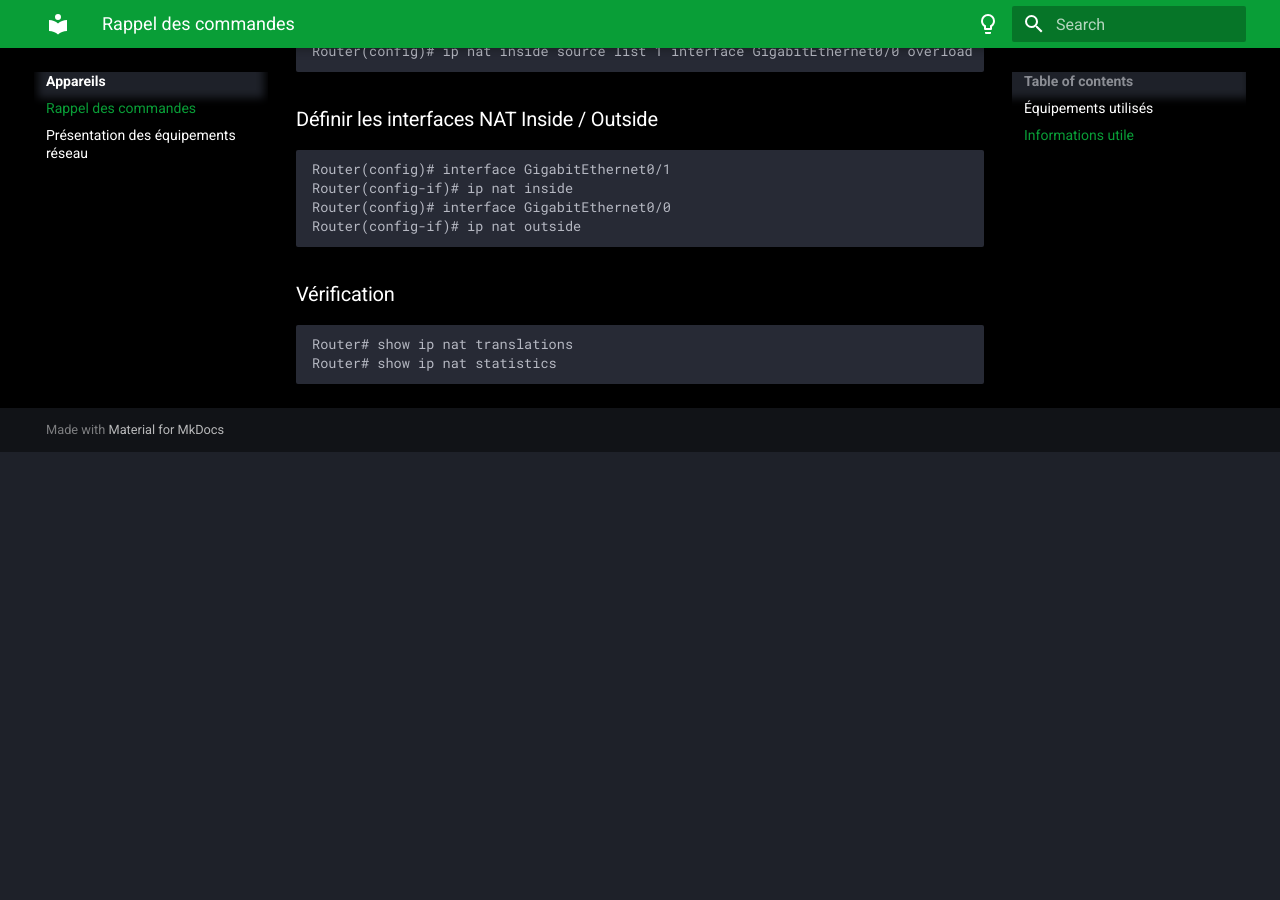
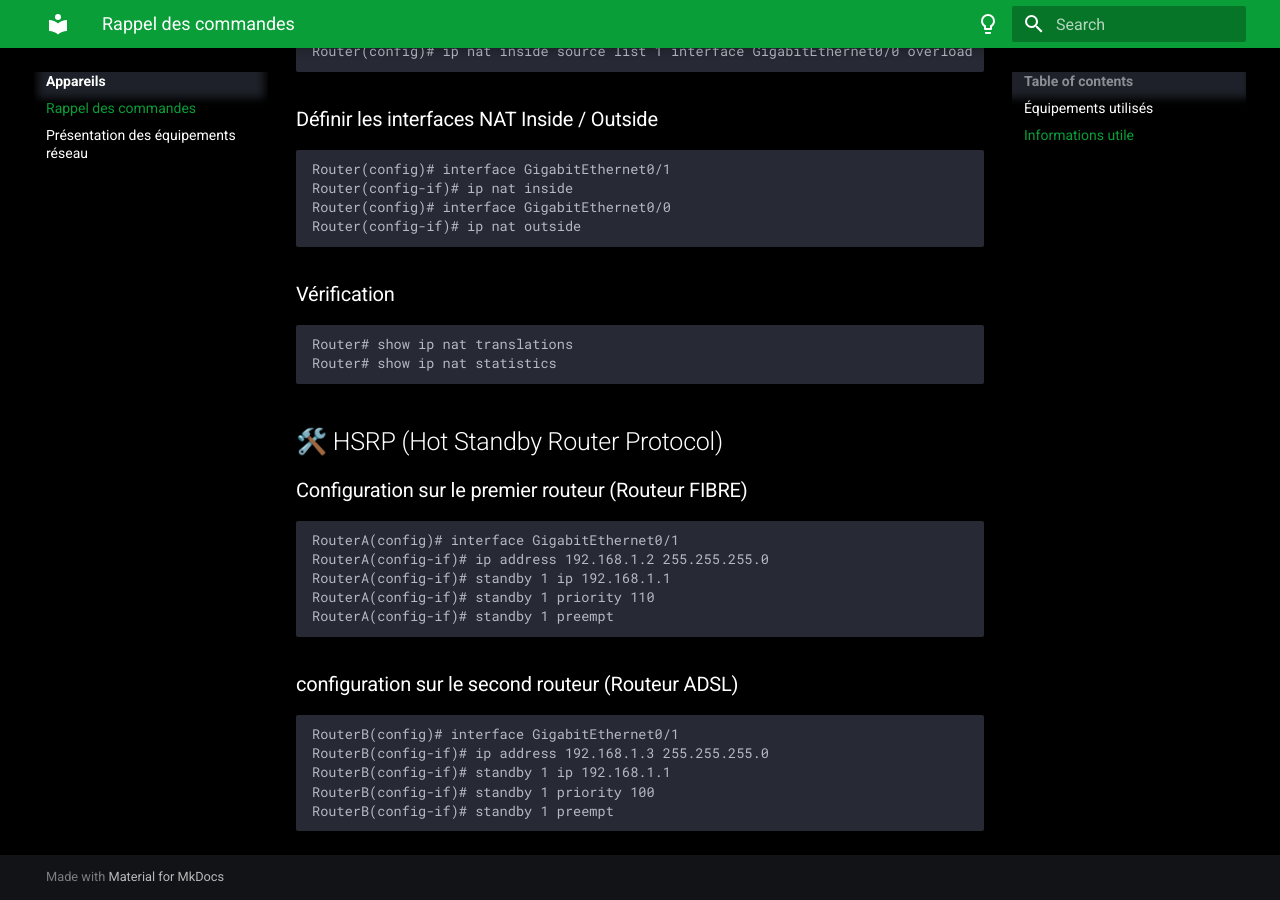
Before and after one commit to XolA-max/gp-orleans-sportludique2025-2026, an MkDocs documentation site: the page built from docs/Appareils/Commandes.md, in a window 1280 px wide and 900 px high, scrolled down 4036 px. Built offline with MkDocs 1.6.1 and Material for MkDocs 9.7.7, drawn with Linux system fonts in a browser that asks for light colours; before the commit the page ends 4488 px from its top, so only the background shows below that.

Commit message:
modification commandes et equipements

````diff
--- a/docs/Appareils/Commandes.md
+++ b/docs/Appareils/Commandes.md
@@ -16,7 +16,7 @@
 ## Switch :
 ### 🔐 Configuration SSH et utilisateurs sur le switch cœur
 
-```
+```h
 Coeur> enable
 Coeur# conf t
 Coeur(config)# enable secret "MotDePasse" [Pour mettre un MDP sur la commande enable]
@@ -36,31 +36,31 @@ Coeur# write memory
 ## 🗂️ Configuration des VLAN :
 
 ## Création d’un VLAN
-```
+```h
 Switch(config)# vlan 10
 Switch(config-vlan)# name Utilisateurs
 Switch(config)# vlan 20
 Switch(config-vlan)# name Serveurs
 ```
 ### Attribution d’un VLAN à un port en mode Access
-```
+```h
 Switch(config)# interface GigabitEthernet1/0/3
 Switch(config-if)# switchport mode access
 Switch(config-if)# switchport access vlan 10
 ```
 ### Suppression d’un VLAN
-```
+```h
 Switch(config)# no vlan 20
 ```
 ### Vérification des VLAN existants
-```
+```h
 Switch# show vlan brief
 ```
 
 ## 🚦 Configuration des ports : Trunk et Access :
 
 ### Mode Trunk
-```
+```h
 Switch(config)# interface GigabitEthernet1/0/1
 Switch(config-if)# switchport mode trunk
 Switch(config-if)# switchport trunk allowed vlan 10,20
@@ -68,7 +68,7 @@ Switch# show interfaces trunk
 Switch# show running-config
 ```
 ### Mode Access
-```
+```h
 Switch(config)# interface GigabitEthernet1/0/2
 Switch(config-if)# switchport mode access
 Switch(config-if)# switchport access vlan 10
@@ -77,7 +77,7 @@ Switch# show running-config
 
 ```
 ## 🖧 Stack :
-```
+```h
 Switch# show version
 Switch# show switch
 Switch(config)# switch <num> priority 15
@@ -85,7 +85,7 @@ Switch# show switch stack-ports
 Switch# write memory
 ```
 ## 🔗 LACP / EtherChannel :
-```
+```h
 Switch# show etherchannel summary
 Switch(config)# interface range GigabitEthernet1/0/1 - 2
 Switch(config-if-range)# channel-group 1 mode active
@@ -100,36 +100,36 @@ Switch# show etherchannel detail
 # Routeurs
 ## 🌐 Routage :
 ### Activation Routage
-```
+```h
 Switch(config)# ip routing
 ```
 ### Passerelle par défaut
 
 
-```
+```h
 Switch(config)# ip route 0.0.0.0 0.0.0.0 <IP_Gateway>
 ```
 ### Routes statiques
 Ajouter des routes vers des réseaux spécifiques :
-```
+```h
 Switch(config)# ip route <Réseau1> <Masque1> <Next_Hop1>
 Switch(config)# ip route <Réseau2> <Masque2> <Next_Hop2>
 Switch(config)# ip route <Réseau3> <Masque3> <Next_Hop3>
 ```
 ### Vérification
 Vérifier les routes configurées :
-```
+```h
 Switch# show ip route
 ```
 ## 🛡️ ACL :
 
 ### ACL pour autoriser le VLAN Interco
 Créer une ACL pour autoriser le trafic du VLAN Interco vers Internet :
-```
+```h
 Router(config)# access-list 100 permit ip 192.168.10.0 0.0.0.255 any
 ```
 ### Appliquer l’ACL sur l’interface sortante
-```
+```h
 Router(config)# interface GigabitEthernet0/0
 Router(config-if)# ip access-group 100 out
 ```
@@ -144,14 +144,35 @@ Router(config)# access-list 1 permit 192.168.10.0 0.0.0.255
 Router(config)# ip nat inside source list 1 interface GigabitEthernet0/0 overload
 ```
 ### Définir les interfaces NAT Inside / Outside
-```
+```h
 Router(config)# interface GigabitEthernet0/1
 Router(config-if)# ip nat inside
 Router(config)# interface GigabitEthernet0/0
 Router(config-if)# ip nat outside
 ```
 ### Vérification
-```
+```h
 Router# show ip nat translations
 Router# show ip nat statistics
 ```
+
+## 🛠️ HSRP (Hot Standby Router Protocol)
+
+### Configuration sur le premier routeur (Routeur FIBRE)
+
+```h
+RouterA(config)# interface GigabitEthernet0/1
+RouterA(config-if)# ip address 192.168.1.2 255.255.255.0
+RouterA(config-if)# standby 1 ip 192.168.1.1
+RouterA(config-if)# standby 1 priority 110
+RouterA(config-if)# standby 1 preempt
+```
+
+### configuration sur le second routeur (Routeur ADSL)
+```h
+RouterB(config)# interface GigabitEthernet0/1
+RouterB(config-if)# ip address 192.168.1.3 255.255.255.0
+RouterB(config-if)# standby 1 ip 192.168.1.1
+RouterB(config-if)# standby 1 priority 100
+RouterB(config-if)# standby 1 preempt
+```
````
Also changed, not shown: docs/Appareils/Equipements.md (+1 -1 lines).
